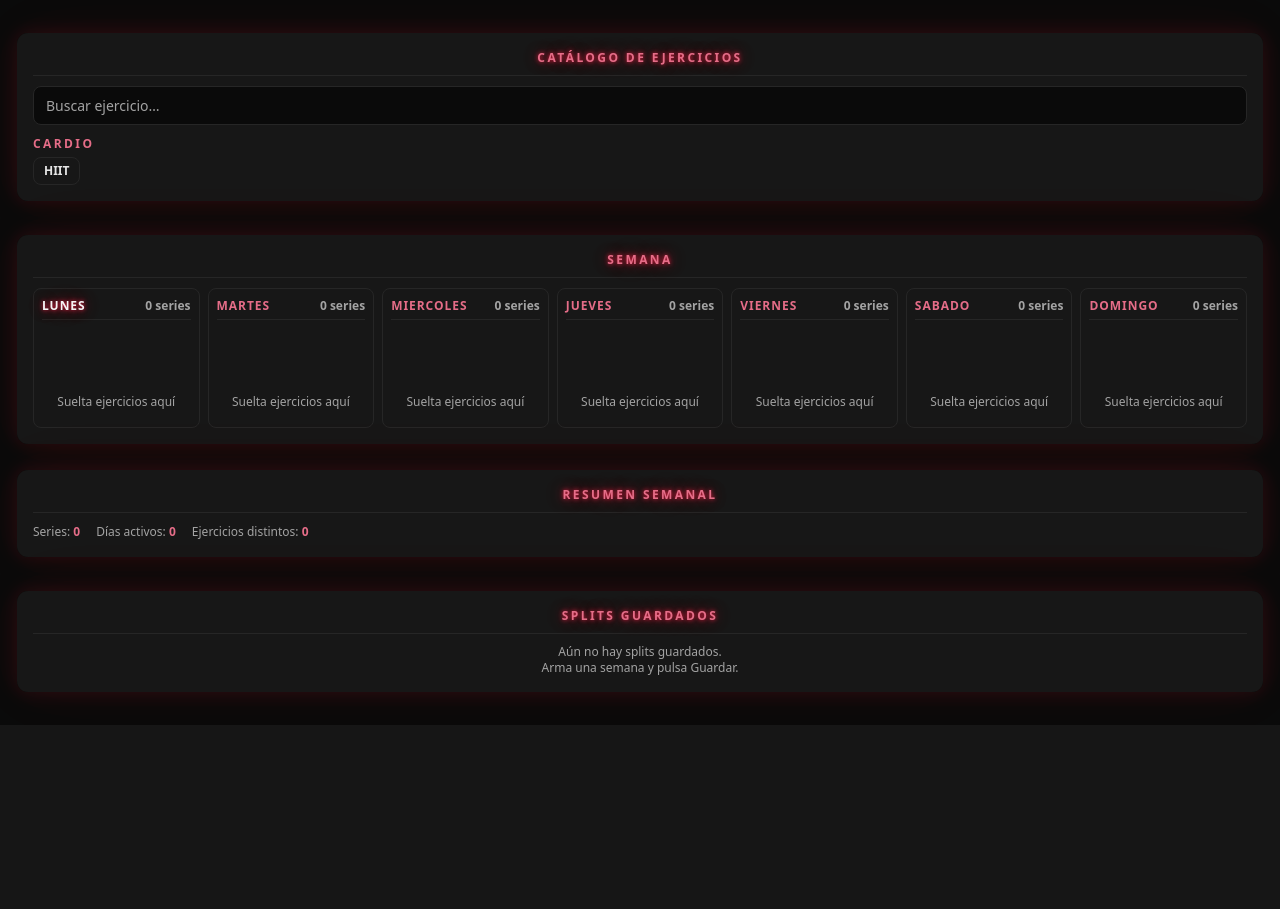
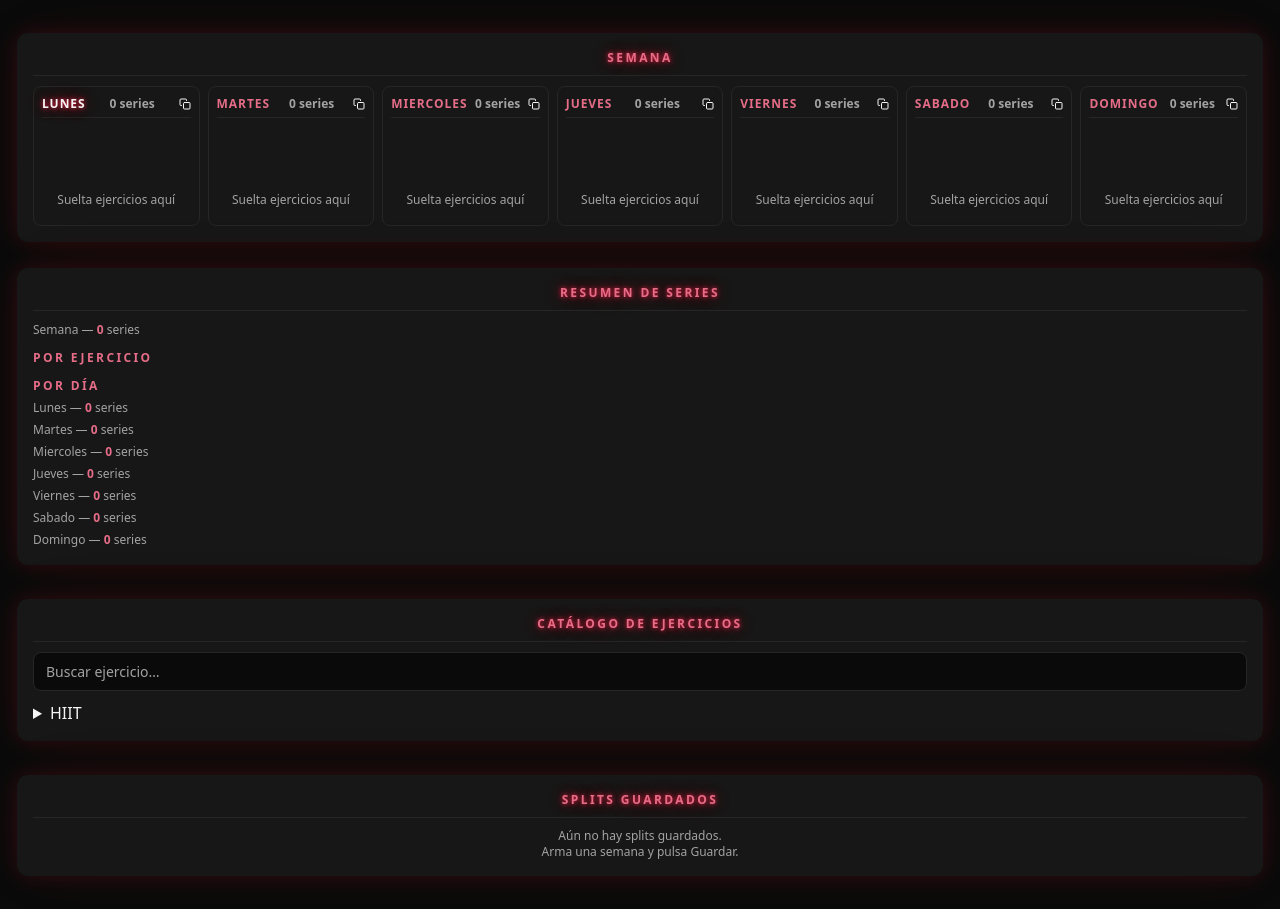
Before and after one commit to JhomC3/seguimiento_entrenamiento, a FastAPI app: page /splits in a window 1280 px wide. Shown: the part 77-986 px from the top of the page. Before the commit the page ends 802 px from the top, so only its background shows below. Run offline with FastAPI, Linux system fonts and the light colour scheme; parts of the project's set-up code (start-up, migrations or seed data) failed here and were passed over; some libraries are stand-ins or nearby versions.

Commit message:
feat: templates de splits v2 (orden tablero→resumen→catálogo, details por grupo, handle de día, resumen 3 secciones)

```diff
--- a/app.py
+++ b/app.py
@@ -87,7 +87,7 @@ from src.security import (
     get_csrf_secret,
     make_csrf_token,
 )
-from src.split_service import get_split_board, split_items_from_form
+from src.split_service import compute_split_metrics, get_split_board, split_items_from_form
 from src.static_assets import is_current_digest, static_url
 from src.template_service import apply_template_rows
 from src.training_service import (
@@ -332,11 +332,11 @@ def _split_board_html(
     split_id: int | None = None,
     board: dict | None = None,
 ) -> str:
-    """Fragmento del board semanal de splits (7 días + métricas)."""
+    """Fragmento del board semanal de splits (7 días + resumen de series)."""
     if board is None and split_id is not None:
         board = get_split_board(DB_PATH, split_id)
     split = board["split"] if board else None
-    metrics = board["metrics"] if board else None
+    metrics = board["metrics"] if board else compute_split_metrics([])
     return _render_body(
         templates.TemplateResponse(
             request=request,
@@ -346,6 +346,7 @@ def _split_board_html(
                 "split": split,
                 "metrics": metrics,
                 "open_split_id": split.id if split else None,
+                "max_items": MAX_SPLIT_ITEMS,
             },
         )
     )
--- a/templates/partials/split_board.html
+++ b/templates/partials/split_board.html
@@ -1,7 +1,7 @@
-{# Board semanal de splits: 7 zonas de destino + métricas server-rendered.
+{# Board semanal de splits: 7 zonas de destino + resumen de series server-rendered.
    Cada instancia colocada = 1 serie. Las métricas se recalculan en el
    servidor (guardar/cargar); la preview client-side nunca se envía. #}
-<div id="split-open-state" data-split-id="{{ open_split_id or '' }}" hidden></div>
+<div id="split-open-state" data-split-id="{{ open_split_id or '' }}" data-max-items="{{ max_items }}" hidden></div>
 <div class="panel panel-default">
     <h2 class="panel-title panel-title-neon panel-title-divider">
         Semana{% if split %} — {{ split.nombre }}{% endif %}
@@ -16,6 +16,12 @@
                     {% set n = split.items | selectattr('dia', 'equalto', day) | list | length if split else 0 %}
                     {{ n }} serie{{ 's' if n != 1 }}
                 </span>
+                <button type="button" class="split-day-copy-handle" data-action="split-day-copy"
+                        data-day="{{ day }}" draggable="true"
+                        aria-label="Copiar todo el día {{ day | title }} manteniendo Shift"
+                        title="Mantén Shift y arrastra para copiar el día completo">
+                    <svg xmlns="http://www.w3.org/2000/svg" width="12" height="12" viewBox="0 0 24 24" fill="none" stroke="currentColor" stroke-width="2" stroke-linecap="round" stroke-linejoin="round" aria-hidden="true"><rect x="9" y="9" width="13" height="13" rx="2" ry="2"></rect><path d="M5 15H4a2 2 0 0 1-2-2V4a2 2 0 0 1 2-2h9a2 2 0 0 1 2 2v1"></path></svg>
+                </button>
             </div>
             <div class="split-day-items" data-day-list="{{ day }}" role="list" aria-label="Ejercicios de {{ day | title }}">
                 {% if split %}
@@ -25,7 +31,6 @@
                      data-grupo="{{ it.grupo_muscular }}" data-item-type="{{ it.item_type }}"
                      data-dia="{{ day }}">
                     <span class="split-item-name" title="{{ it.ejercicio }}">{{ it.ejercicio }}</span>
-                    <span class="split-item-group">{{ it.grupo_muscular }}</span>
                     <button type="button" class="row-btn" data-action="split-item-remove"
                             aria-label="Eliminar {{ it.ejercicio }} del {{ day | title }}" title="Eliminar">−</button>
                 </div>
@@ -40,28 +45,30 @@
     </div>
 </div>
 
-{# Métricas semanales (autoritativas del servidor; preview client-side nunca viaja) #}
+{# Resumen de series (autoritativo del servidor; preview client-side nunca viaja) #}
 <div class="panel panel-default" id="split-metrics-panel">
-    <h2 class="panel-title panel-title-neon panel-title-divider">Resumen semanal</h2>
-    <div id="split-metrics-preview" class="flex flex-wrap gap-x-4 gap-y-2">
-        <span class="split-metric">Series: <strong>{% if metrics %}{{ metrics.total_series }}{% else %}0{% endif %}</strong></span>
-        <span class="split-metric">Días activos: <strong>{% if metrics %}{{ metrics.active_days }}{% else %}0{% endif %}</strong></span>
-        <span class="split-metric">Ejercicios distintos: <strong>{% if metrics %}{{ metrics.distinct_exercises }}{% else %}0{% endif %}</strong></span>
-        {% if metrics %}
+    <h2 class="panel-title panel-title-neon panel-title-divider">Resumen de series</h2>
+    <div id="split-metrics-week" class="flex flex-col gap-1">
+        <p class="split-metric">Semana — <strong>{{ metrics.total_series }}</strong> series</p>
         {% for grupo, n in metrics.by_group.items() %}
-        <span class="split-metric" data-preview-group="{{ grupo }}">{{ grupo }}: <strong>{{ n }}</strong></span>
+        <p class="split-metric">· {{ grupo }}: <strong>{{ n }}</strong> series</p>
         {% endfor %}
-        {% endif %}
     </div>
-    {% if metrics %}
-    <div id="split-metrics-detail" class="flex flex-col gap-1.5">
+    <div id="split-metrics-exercises" class="flex flex-col gap-1">
+        <h3 class="panel-title">Por ejercicio</h3>
+        {% for ej, n in metrics.by_exercise.items() %}
+        <p class="split-metric">{{ ej }}: <strong>{{ n }}</strong> series</p>
+        {% endfor %}
+    </div>
+    <div id="split-metrics-days" class="flex flex-col gap-1">
+        <h3 class="panel-title">Por día</h3>
         {% for d in metrics.days %}
         <p class="split-metric">
-            {{ d.dia | title }} — {{ d.series }} serie{{ 's' if d.series != 1 }}:
-            {% for ej, n in d.by_exercise.items() %}{{ ej }} ({{ n }}){% if not loop.last %}, {% endif %}{% endfor %}.
-            Grupos: {% for g, n in d.by_group.items() %}{{ g }} ({{ n }}){% if not loop.last %}, {% endif %}{% endfor %}.
+            {{ d.dia | title }} — <strong>{{ d.series }}</strong> series
+            {% for g, n in d.by_group.items() %}
+            <span>· {{ g }}: {{ n }}</span>
+            {% endfor %}
         </p>
         {% endfor %}
     </div>
-    {% endif %}
 </div>
--- a/templates/splits.html
+++ b/templates/splits.html
@@ -16,48 +16,48 @@
         </form>
     </header>
 
-    <!-- Catálogo de ejercicios (filtro persistente; no se re-renderiza en OOB) -->
+    <!-- Board semanal + resumen (OOB #split-board) -->
+    <div id="split-board" class="flex flex-col gap-6">
+        {{ board_html | safe }}
+    </div>
+
+    <!-- Catálogo de ejercicios (desplegable por grupo; no se re-renderiza en OOB) -->
     <section class="panel panel-default">
         <h2 class="panel-title panel-title-neon panel-title-divider">Catálogo de ejercicios</h2>
         <label for="split-catalog-search" class="sr-only">Buscar ejercicio</label>
         <input id="split-catalog-search" data-action="split-catalog-search" class="field-input" placeholder="Buscar ejercicio…" autocomplete="off">
-        <div id="splits-catalog" class="flex flex-col gap-4">
+        <div id="splits-catalog" class="flex flex-col gap-2">
             {% for group, group_items in catalog | groupby('grupo_muscular') %}
-            <div>
-                <h3 class="panel-title mb-1">{{ group }}</h3>
-                <div class="flex flex-wrap gap-2">
+            <details class="split-catalog-group" data-group="{{ group }}">
+                <summary class="split-catalog-summary">{{ group }}</summary>
+                <div class="split-catalog-body" data-catalog-list="{{ group }}">
                     {% for ej in group_items %}
-                    <button type="button" class="split-catalog-chip" draggable="true"
-                            data-action="split-add-item"
+                    <div class="split-item-card split-catalog-chip" role="button" tabindex="0"
+                         data-action="split-add-item" draggable="true"
                          data-ejercicio="{{ ej.ejercicio }}" data-grupo="{{ ej.grupo_muscular }}"
                          data-item-type="ejercicio"
                          title="Arrastra al día o haz clic para agregar {{ ej.ejercicio }} al día seleccionado">
-                        {{ ej.ejercicio }}
-                    </button>
+                        <span class="split-item-name">{{ ej.ejercicio }}</span>
+                    </div>
                     {% endfor %}
                 </div>
-            </div>
+            </details>
             {% endfor %}
-            <div>
-                <h3 class="panel-title mb-1">Cardio</h3>
-                <div class="flex flex-wrap gap-2">
-                    <button type="button" class="split-catalog-chip" draggable="true"
-                            data-action="split-add-item"
+            <details class="split-catalog-group" data-group="HIIT">
+                <summary class="split-catalog-summary">HIIT</summary>
+                <div class="split-catalog-body" data-catalog-list="HIIT">
+                    <div class="split-item-card split-catalog-chip" role="button" tabindex="0"
+                         data-action="split-add-item" draggable="true"
                          data-ejercicio="HIIT" data-grupo="HIIT"
                          data-item-type="hiit"
                          title="Arrastra al día o haz clic para agregar HIIT al día seleccionado">
-                        HIIT
-                    </button>
+                        <span class="split-item-name">HIIT</span>
                     </div>
                 </div>
+            </details>
         </div>
         <p class="split-empty" id="split-catalog-empty" hidden>Sin resultados para la búsqueda.</p>
     </section>
-
-    <!-- Board semanal (OOB #split-board) -->
-    <div id="split-board" class="flex flex-col gap-6">
-        {{ board_html | safe }}
-    </div>
 
     <!-- Lista de splits guardados (OOB #splits-section) -->
     <section id="splits-section">
```
Lines whose indentation alone changed are shown as unchanged.
